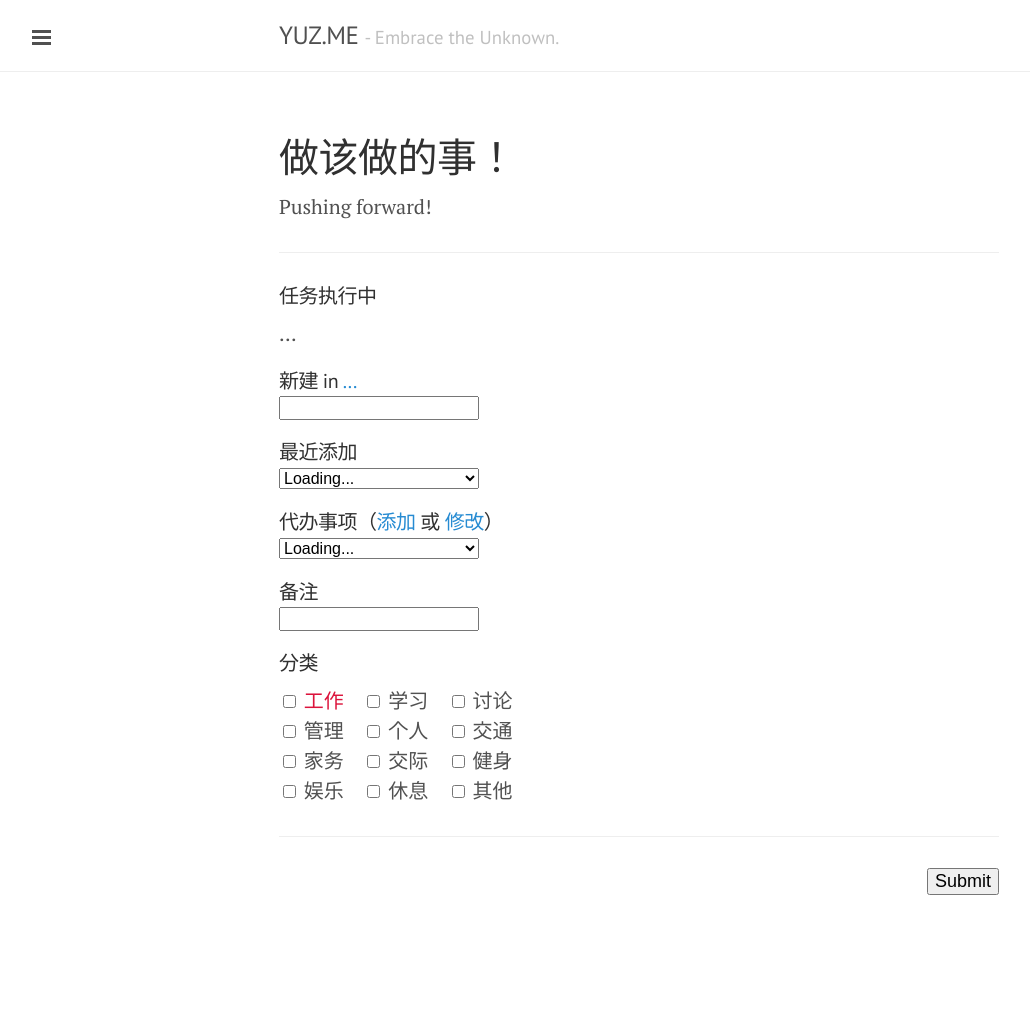
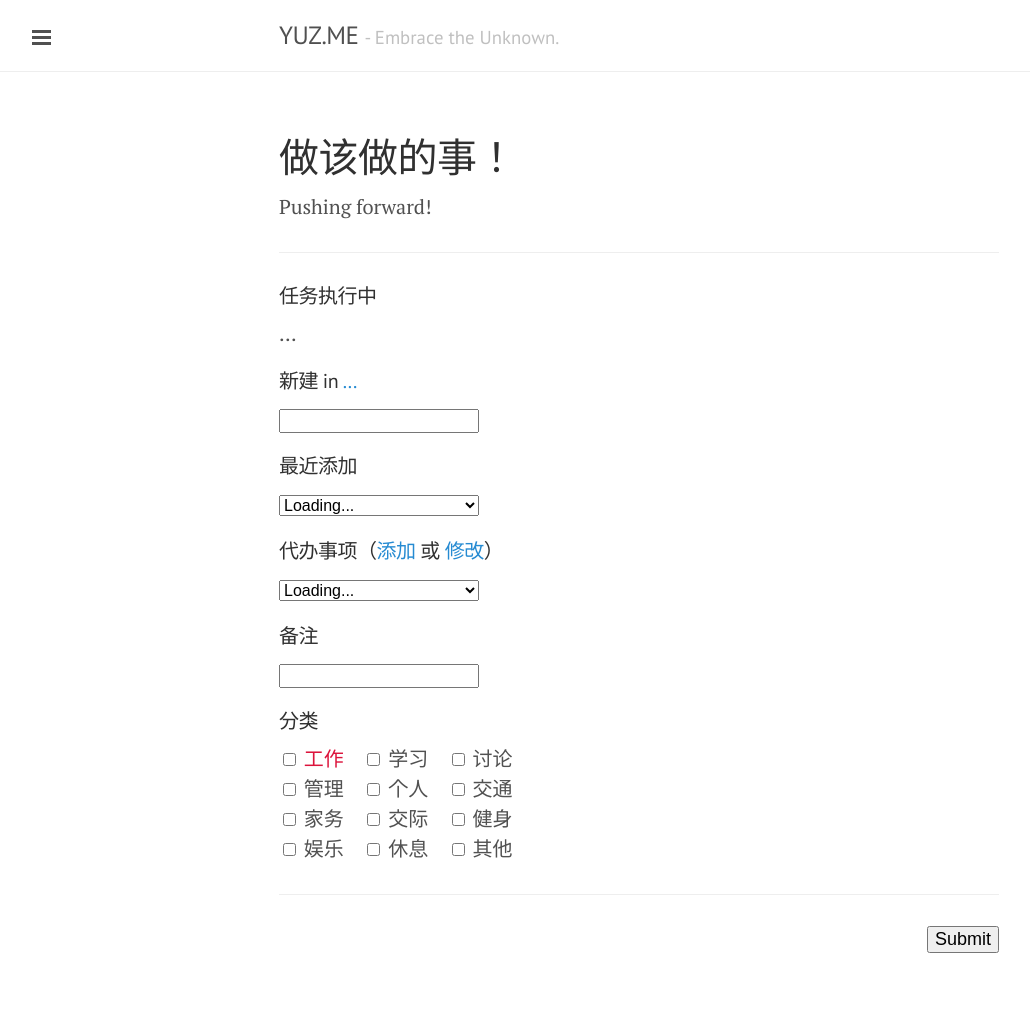
Before and after one commit to yusite/yuz.me, a Jekyll site: the page built from log.md, in a window 1280 px wide. Shown: the whole page, without its empty margins (1-1031 px from the left). Built offline with Jekyll 4.4.1, drawn with Linux system fonts in a browser that asks for light colours; Markdown is read by kramdown in place of the engine named in the settings; before the commit the page ends 955 px from its top, so only the background shows below that.

Commit message:
update log page

```diff
--- a/log.md
+++ b/log.md
@@ -16,29 +16,25 @@ Pushing forward!
 <div id="log">...</div>
 
 <h4>新建 in
-<a href="https://docs.google.com/a/yuz.me/spreadsheets/d/1k6HhhgqxFaCh5VRzfqmkuODzh59lUI7TUpEEzhWUsLw/edit#gid=669333296" id="place">...</a> <span style="color:red;" id="test2"></span>
-<br>
-<input type="text" name="create" style="font-size:16px;">
-</h4>
+<a href="https://docs.google.com/a/yuz.me/spreadsheets/d/1k6HhhgqxFaCh5VRzfqmkuODzh59lUI7TUpEEzhWUsLw/edit#gid=669333296" id="place">...</a> <span style="color:red;" id="test2"></span></h4>
+<div><input type="text" name="create" style="font-size:16px;"></div>
 
-<h4>最近添加
-<br>
+<h4>最近添加</h4>
+<div>
 <select name="create" id="recent" style="font-size:16px;">
 <option selected value="">Loading...</option>
 </select>
-</h4>
+</div>
 
-<h4>代办事项（<a href="http://yuz.me/task/">添加</a> 或 <a href="http://yuz.me/d/me/log/">修改</a>）
-<br>
+<h4>代办事项（<a href="http://yuz.me/task/">添加</a> 或 <a href="http://yuz.me/d/me/log/">修改</a>）</h4>
+<div>
 <select name="todo" id="todo" style="font-size:16px;">
 <option selected value="">Loading...</option>
 </select>
-</h4>
+</div>
 
-<h4>备注
-<br>
-<input type="text" name="comment" style="font-size:16px;">
-</h4>
+<h4>备注</h4>
+<div><input type="text" name="comment" style="font-size:16px;"></div>
 
 <h4>分类 <span style="color:red;" id="test"></span></h4>
 <div>
```
